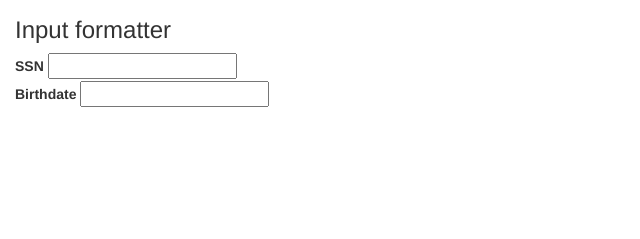
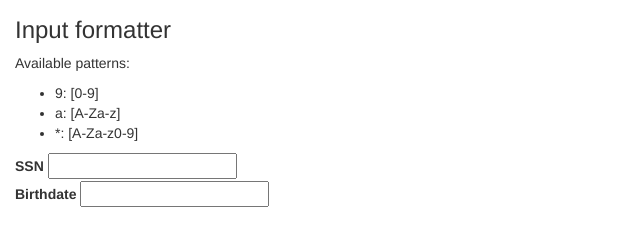
Before and after one commit to matyax/ng-toolqit, a website: page demos/index.html in a window 1280 px wide. Shown: the part 325-564 px from the top of the page, without its empty margins (0-640 px from the left). Drawn offline with nearby package versions, Linux system fonts and the light colour scheme.

Commit message:
Add available patterns to demo page

```diff
--- a/demos/index.html
+++ b/demos/index.html
@@ -29,6 +29,15 @@
       <section>
         <h3>Input formatter</h3>
 
+        <p>
+          Available patterns:
+        </p>
+        <ul>
+          <li>9: [0-9]</li>
+          <li>a: [A-Za-z]</li>
+          <li>*: [A-Za-z0-9]</li>
+        </ul>
+
         <article>
           <label>SSN</label>
           <input type="text" ng-model="ssnInput" format format-rules="999-99-9999">
```
